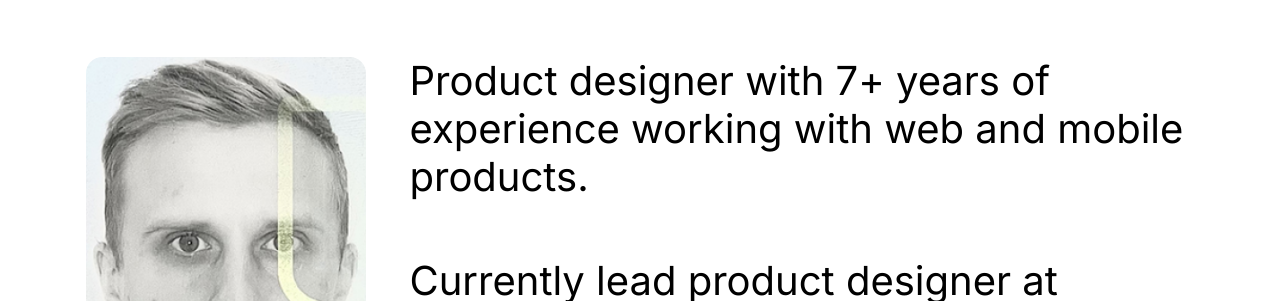
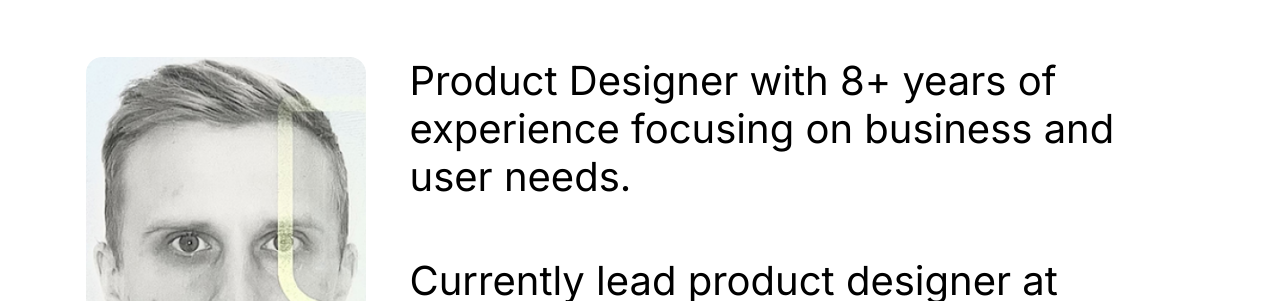
Before and after one commit to i-kochetov/csb-hk10ok, a website: page index.html in a window 1280 px wide. Shown: the part 67-368 px from the top of the page. Drawn offline with Linux system fonts and the light colour scheme.

Commit message:
Deployment from Codesandbox.

```diff
--- a/index.html
+++ b/index.html
@@ -51,7 +51,7 @@
           <div> <img class="photo" src="img/Photo-self.webp" alt="avatar">
           </div>
           <div class="about">
-            <h1>Product designer with 7+ years of experience working with web and mobile   products. </h1>
+            <h1>Product Designer with 8+ years of experience focusing on business and user needs. </h1>
             <h1 class="h1-second">Currently lead product designer at <a href="https://www.justanswer.com/" target="_blank">JustAnswer</a>. Previously at <a href="https://www.softserveinc.com/en-us" target="_blank">SoftServe</a>, as an experience designer working on B2B and B2C products.</h1>
           </div>
         </div>
```
Also changed, not shown: img/CD/CD-Centext-Menu-02.png, img/CD/CD-Dockers-2.png, img/CD/CD-Guidelines.png, img/CD/CD-Project-820-UI-Structure.png, img/FCC/FCC-Additional-Participants.png, img/FCC/FCC-Cover-2022-mobile-2.png, img/app-store.png, 3 other files.
